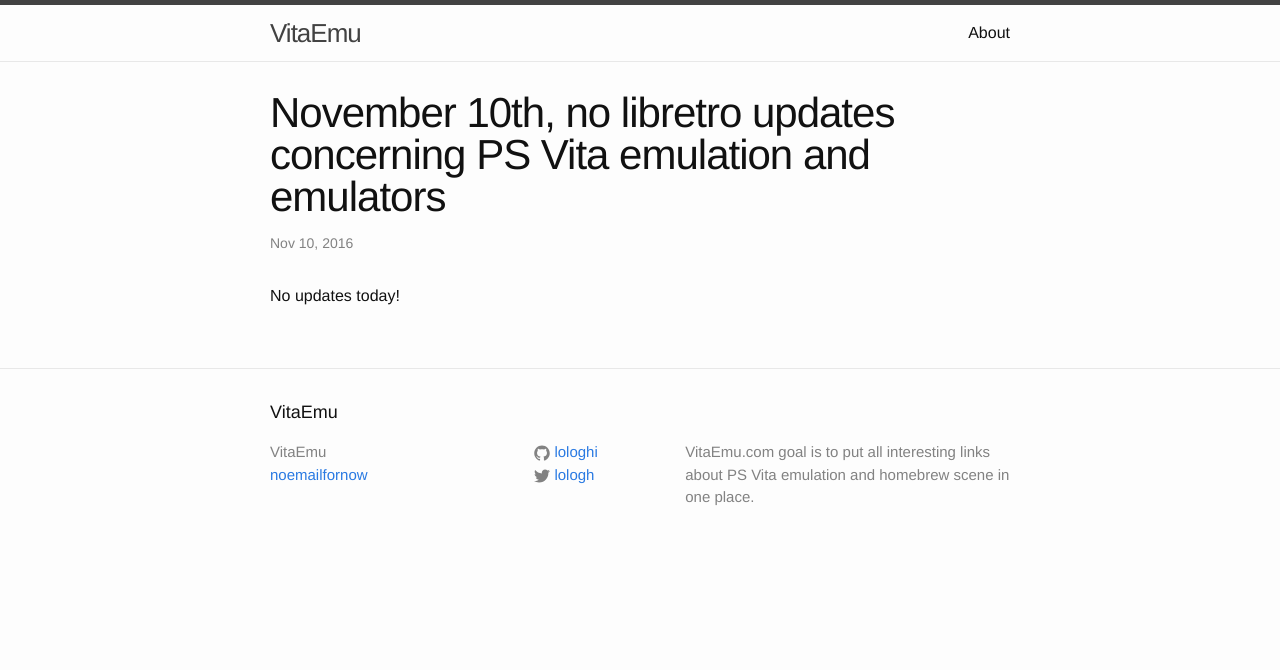
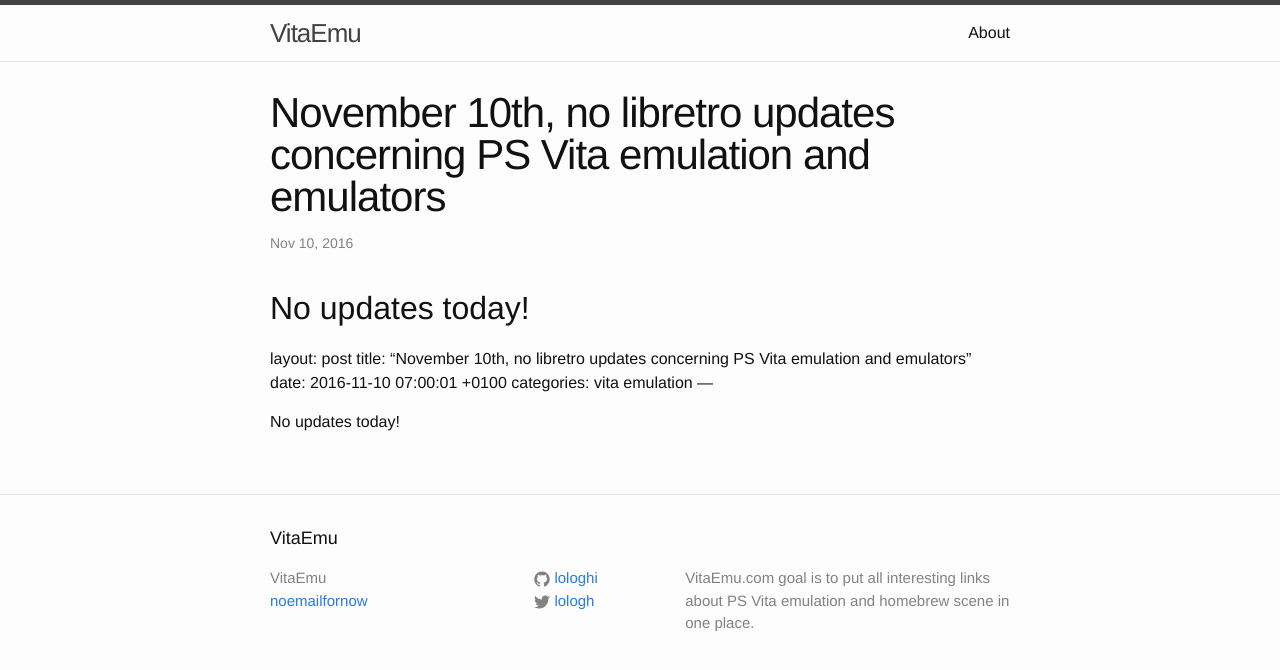
Before and after one commit to lologhi/vitaemu, a Jekyll site: the page built from _posts/2016-11-10-libretro-github-vita-emulator-related-events.markdown, in a window 1280 px wide. Shown: the top 670 px of the page. Built offline with Jekyll 4.4.1, drawn with Linux system fonts in a browser that asks for light colours.

Commit message:
Last github update

```diff
--- a/_posts/2016-11-10-libretro-github-vita-emulator-related-events.markdown
+++ b/_posts/2016-11-10-libretro-github-vita-emulator-related-events.markdown
@@ -6,3 +6,11 @@ categories: vita emulation
 ---
 
 No updates today!
+---
+layout: post
+title:  "November 10th, no libretro updates concerning PS Vita emulation and emulators"
+date:   2016-11-10 07:00:01 +0100
+categories: vita emulation
+---
+
+No updates today!
```
